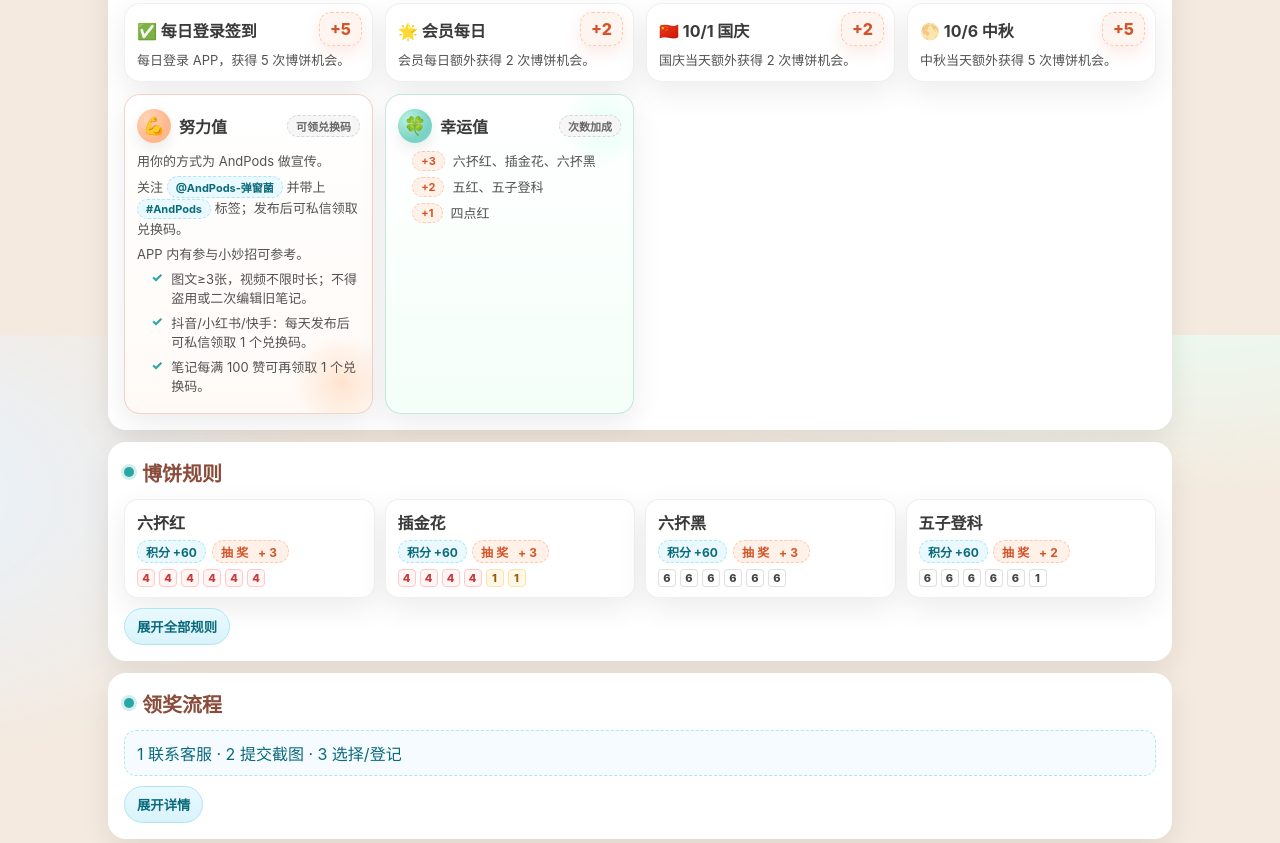
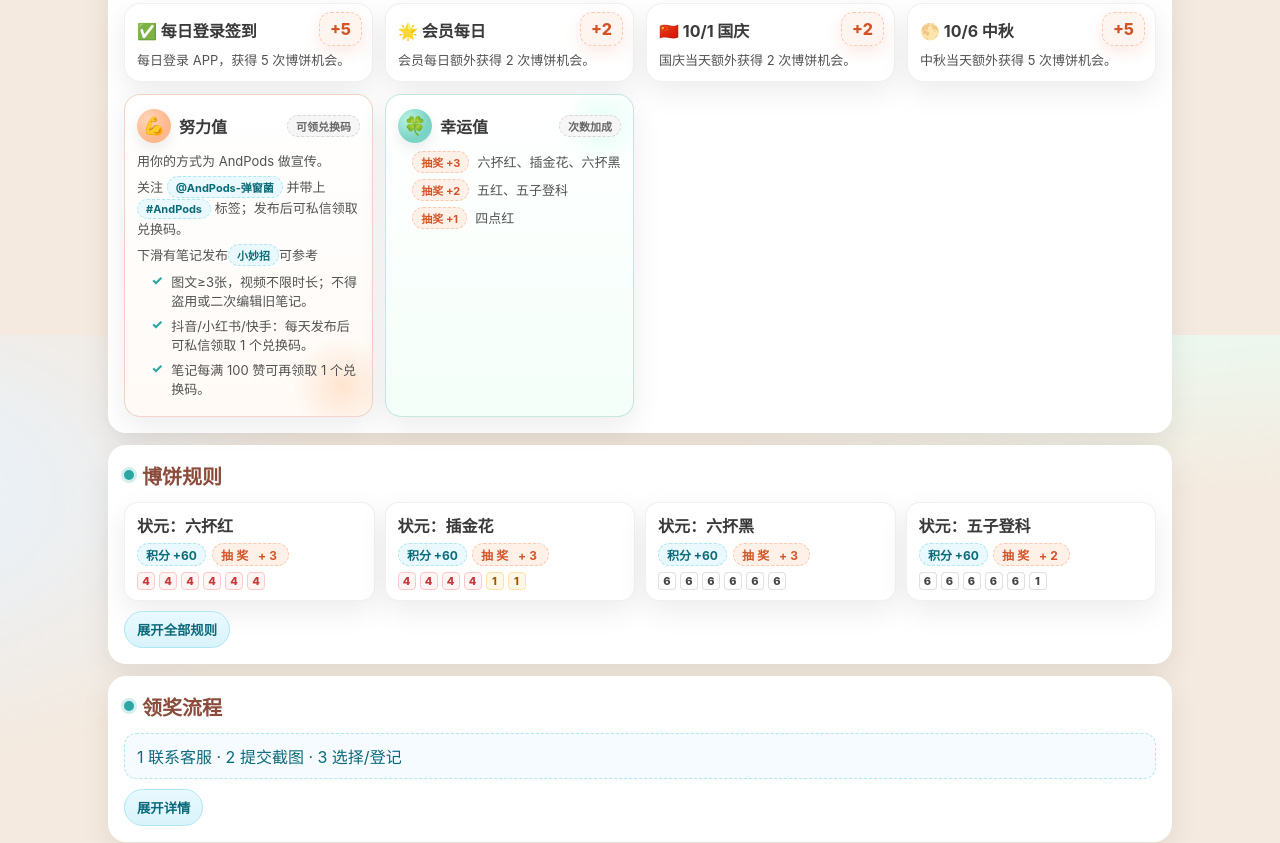
Before and after one commit to wbshm/single-web, a plain HTML site: page 202508/index.html in a window 1280 px wide. Shown: the part 1265-2108 px from the top of the page. Drawn offline with Linux system fonts and the light colour scheme.

```diff
--- a/202508/index.html
+++ b/202508/index.html
@@ -252,7 +252,7 @@
 
       /* 微交互 */
       .anchor { color: var(--brand); text-decoration: none; font-weight: 600; }
-      .anchor:hover { text-decoration: underline; }
+      .anchor:hover { text-decoration: none; }
     </style>
   </head>
   <body>
@@ -312,7 +312,7 @@
           <div class="award">
             <div class="ribbon">NO.3</div>
             <div class="tag">第三名</div>
-            <div class="desc">瑞幸咖啡礼品卡</div>
+            <div class="desc">瑞幸咖啡礼品卡（面值100）</div>
           </div>
           <div class="award">
             <div class="tag">第 4-9 名</div>
@@ -383,7 +383,7 @@
             </div>
             <p>用你的方式为 AndPods 做宣传。</p>
             <p>关注 <span class="mini-chip tag">@AndPods-弹窗菌</span> 并带上 <span class="mini-chip tag">#AndPods</span> 标签；发布后可私信领取兑换码。</p>
-            <p class="meta">APP 内有参与小妙招可参考。</p>
+            <p class="meta">下滑有笔记发布<a class="anchor mini-chip tag" href="#promo">小妙招</a>可参考</p>
             <ul class="list-check">
               <li>图文≥3张，视频不限时长；不得盗用或二次编辑旧笔记。</li>
               <li>抖音/小红书/快手：每天发布后可私信领取 1 个兑换码。</li>
@@ -396,9 +396,9 @@
               <span class="mini-chip">次数加成</span>
             </div>
             <ul class="list-badge">
-              <li><span class="mini-chip strong">+3</span> 六抔红、插金花、六抔黑</li>
-              <li><span class="mini-chip strong">+2</span> 五红、五子登科</li>
-              <li><span class="mini-chip strong">+1</span> 四点红</li>
+              <li><span class="mini-chip strong">抽奖 +3</span> 六抔红、插金花、六抔黑</li>
+              <li><span class="mini-chip strong">抽奖 +2</span> 五红、五子登科</li>
+              <li><span class="mini-chip strong">抽奖 +1</span> 四点红</li>
             </ul>
           </div>
         </div>
@@ -409,12 +409,12 @@
       <section id="rules">
         <h2><span class="dot"></span> 博饼规则</h2>
         <div class="rule-grid collapsed" id="ruleGrid">
-          <div class="rule-card"><div class="name">六抔红</div><div class="point-badge">积分 +60</div><div class="badge">抽奖 +3</div><div class="dice"><span class="die red">4</span><span class="die red">4</span><span class="die red">4</span><span class="die red">4</span><span class="die red">4</span><span class="die red">4</span></div></div>
-          <div class="rule-card"><div class="name">插金花</div><div class="point-badge">积分 +60</div><div class="badge">抽奖 +3</div><div class="dice"><span class="die red">4</span><span class="die red">4</span><span class="die red">4</span><span class="die red">4</span><span class="die gold">1</span><span class="die gold">1</span></div></div>
-          <div class="rule-card"><div class="name">六抔黑</div><div class="point-badge">积分 +60</div><div class="badge">抽奖 +3</div><div class="dice"><span class="die">6</span><span class="die">6</span><span class="die">6</span><span class="die">6</span><span class="die">6</span><span class="die">6</span></div></div>
-          <div class="rule-card more"><div class="name">五 红</div><div class="point-badge">积分 +60</div><div class="badge">抽奖 +2</div><div class="dice"><span class="die red">4</span><span class="die red">4</span><span class="die red">4</span><span class="die red">4</span><span class="die red">4</span><span class="die">2</span></div></div>
-          <div class="rule-card"><div class="name">五子登科</div><div class="point-badge">积分 +60</div><div class="badge">抽奖 +2</div><div class="dice"><span class="die">6</span><span class="die">6</span><span class="die">6</span><span class="die">6</span><span class="die">6</span><span class="die">1</span></div></div>
-          <div class="rule-card more"><div class="name">四点红</div><div class="point-badge">积分 +60</div><div class="badge">抽奖 +1</div><div class="dice"><span class="die red">4</span><span class="die red">4</span><span class="die red">4</span><span class="die red">4</span><span class="die">2</span><span class="die">5</span></div></div>
+          <div class="rule-card"><div class="name">状元：六抔红</div><div class="point-badge">积分 +60</div><div class="badge">抽奖 +3</div><div class="dice"><span class="die red">4</span><span class="die red">4</span><span class="die red">4</span><span class="die red">4</span><span class="die red">4</span><span class="die red">4</span></div></div>
+          <div class="rule-card"><div class="name">状元：插金花</div><div class="point-badge">积分 +60</div><div class="badge">抽奖 +3</div><div class="dice"><span class="die red">4</span><span class="die red">4</span><span class="die red">4</span><span class="die red">4</span><span class="die gold">1</span><span class="die gold">1</span></div></div>
+          <div class="rule-card"><div class="name">状元：六抔黑</div><div class="point-badge">积分 +60</div><div class="badge">抽奖 +3</div><div class="dice"><span class="die">6</span><span class="die">6</span><span class="die">6</span><span class="die">6</span><span class="die">6</span><span class="die">6</span></div></div>
+          <div class="rule-card more"><div class="name">状元：五 红</div><div class="point-badge">积分 +60</div><div class="badge">抽奖 +2</div><div class="dice"><span class="die red">4</span><span class="die red">4</span><span class="die red">4</span><span class="die red">4</span><span class="die red">4</span><span class="die">2</span></div></div>
+          <div class="rule-card"><div class="name">状元：五子登科</div><div class="point-badge">积分 +60</div><div class="badge">抽奖 +2</div><div class="dice"><span class="die">6</span><span class="die">6</span><span class="die">6</span><span class="die">6</span><span class="die">6</span><span class="die">1</span></div></div>
+          <div class="rule-card more"><div class="name">状元：四点红</div><div class="point-badge">积分 +60</div><div class="badge">抽奖 +1</div><div class="dice"><span class="die red">4</span><span class="die red">4</span><span class="die red">4</span><span class="die red">4</span><span class="die">2</span><span class="die">5</span></div></div>
           <div class="rule-card more"><div class="name">对 堂</div><div class="point-badge">积分 +50</div><div class="dice"><span class="die gold">1</span><span class="die">2</span><span class="die">3</span><span class="die red">4</span><span class="die">5</span><span class="die">6</span></div></div>
           <div class="rule-card more"><div class="name">三 红</div><div class="point-badge">积分 +40</div><div class="dice"><span class="die red">4</span><span class="die red">4</span><span class="die red">4</span><span class="die">2</span><span class="die">5</span><span class="die">6</span></div></div>
           <div class="rule-card more"><div class="name">四 进</div><div class="point-badge">积分 +30</div><div class="dice"><span class="die">3</span><span class="die">3</span><span class="die">3</span><span class="die">3</span><span class="die">1</span><span class="die">6</span></div></div>
@@ -531,7 +531,7 @@
             <h3>注意事项</h3>
             <ul class="note-list">
               <li><span class="mini-chip accent">保存时长</span>：笔记至少保留 <strong>1 周</strong>（含封面/标题/正文）。</li>
-              <li><span class="mini-chip accent">原创发布</span>：严禁删除、隐藏、<span class="mini-chip warn">抄袭/搬运</span>；一经核实，<strong>取消奖励</strong>。</li>
+              <li><span class="mini-chip accent">原创发布</span>：删除、隐藏、<span class="mini-chip warn">抄袭/搬运</span>；一经核实，<strong>取消奖励</strong>。</li>
               <li><span class="mini-chip accent">发布时间</span>：禁止对 <strong>既有笔记二次编辑</strong> 充当新稿，会核对发布时间。</li>
             </ul>
           </div>
```
